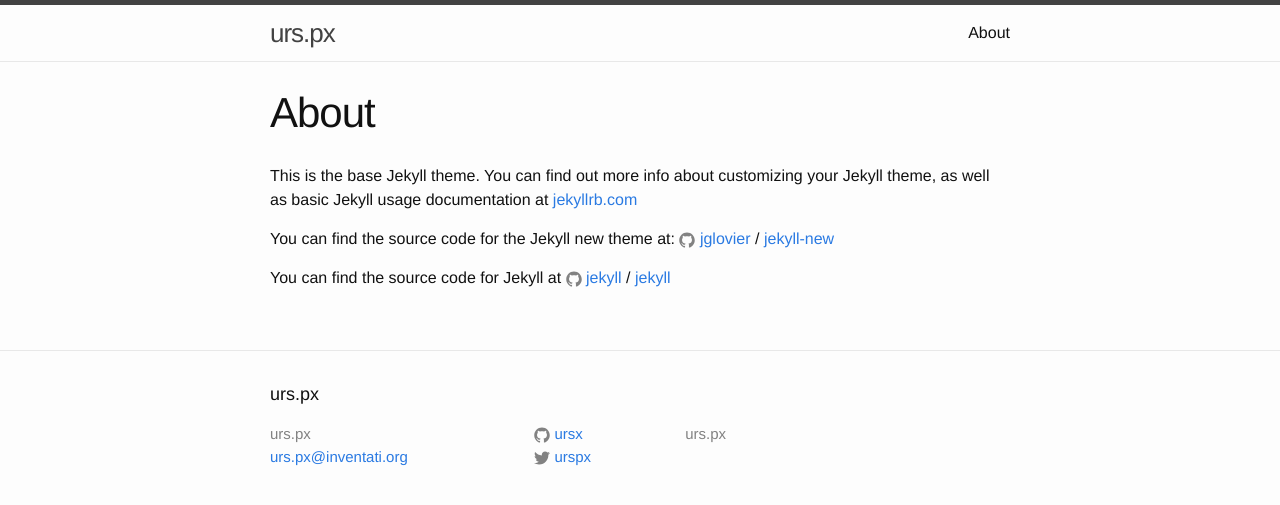
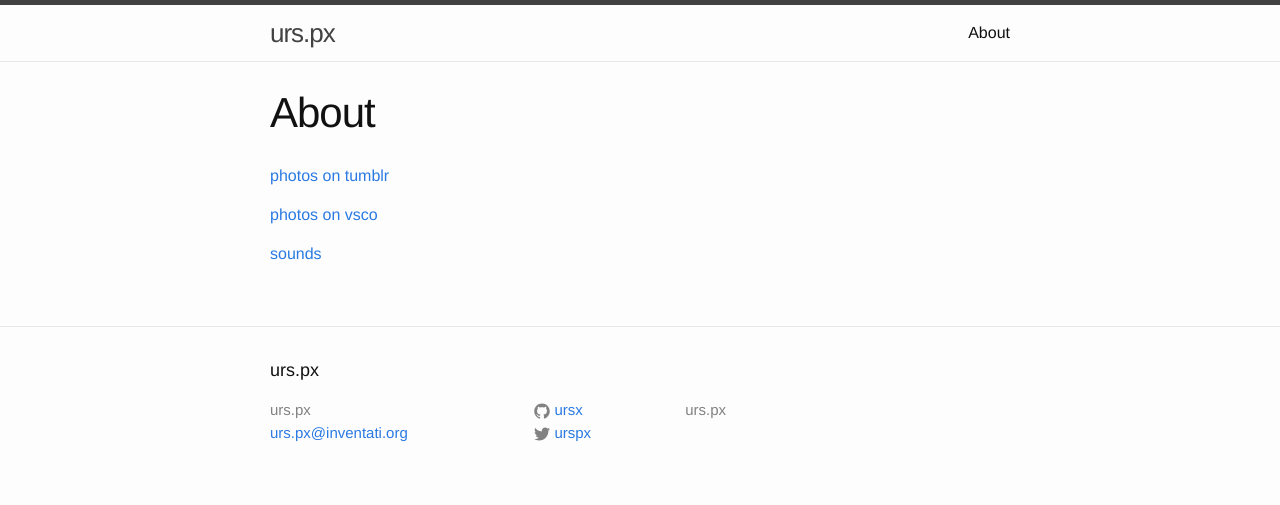
Before and after one commit to urspx/urspx.github.io, a Jekyll site: the page built from about.md, in a window 1280 px wide. Shown: the top 505 px of the page. Built offline with Jekyll 4.4.1, drawn with Linux system fonts in a browser that asks for light colours.

Commit message:
updated about

```diff
--- a/about.md
+++ b/about.md
@@ -4,12 +4,8 @@
 permalink: /about/
 ---
 
-This is the base Jekyll theme. You can find out more info about customizing your Jekyll theme, as well as basic Jekyll usage documentation at [jekyllrb.com](http://jekyllrb.com/)
+[photos on tumblr](http://urspx.tumblr.com/)
 
-You can find the source code for the Jekyll new theme at:
-{% include icon-github.html username="jglovier" %} /
-[jekyll-new](https://github.com/jglovier/jekyll-new)
+[photos on vsco](http://urspx.vsco.co)
 
-You can find the source code for Jekyll at
-{% include icon-github.html username="jekyll" %} /
-[jekyll](https://github.com/jekyll/jekyll)
+[sounds](https://soundcloud.com/urs-px)
```
